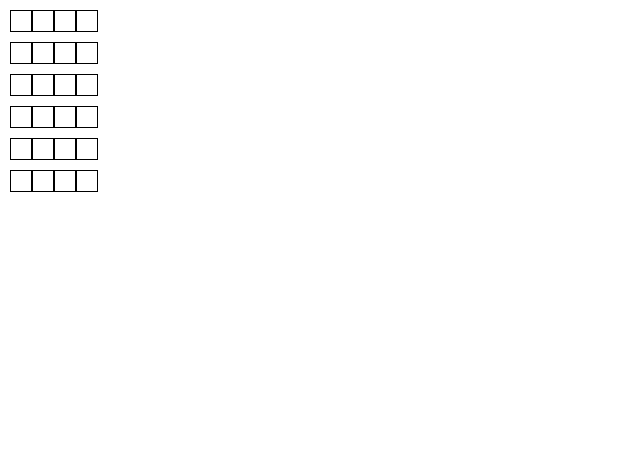
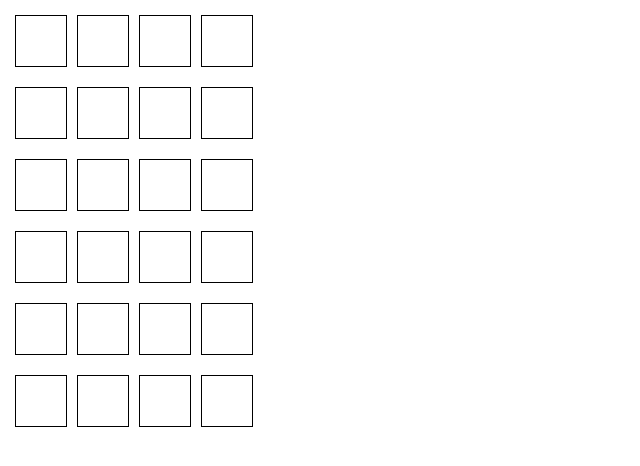
Before and after one commit to RishikeshSV/wordle, a React (Create React App) app: page / in a window 1280 px wide. Shown: the top 466 px of the page, without its empty margins (0-640 px from the left). Built offline with nearby package versions, Linux system fonts and the light colour scheme; the HTML template or start-up script is replaced by a standard one.

Commit message:
making it pretty

```diff
--- a/src/App.css
+++ b/src/App.css
@@ -5,10 +5,14 @@
 
 .letter-container {
   border: 1px solid black;
-  width: 20px;
+  width: 50px;
+  height: 50px;
+  margin: 5px;
 }
 .letter {
   text-align: center;
+  height: 100%;
+  font-size: 35px;
 }
 .blank {
 }
```
